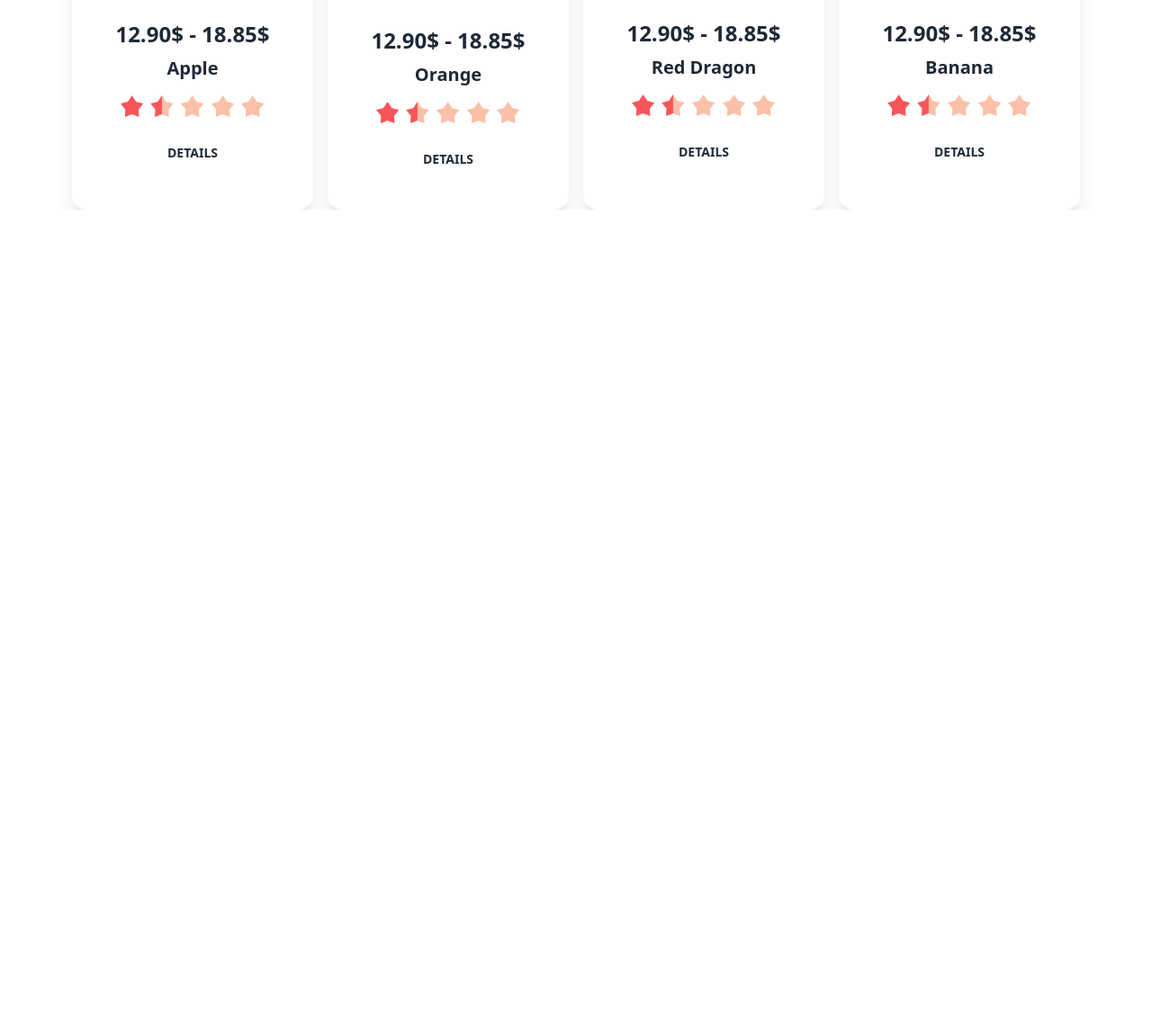
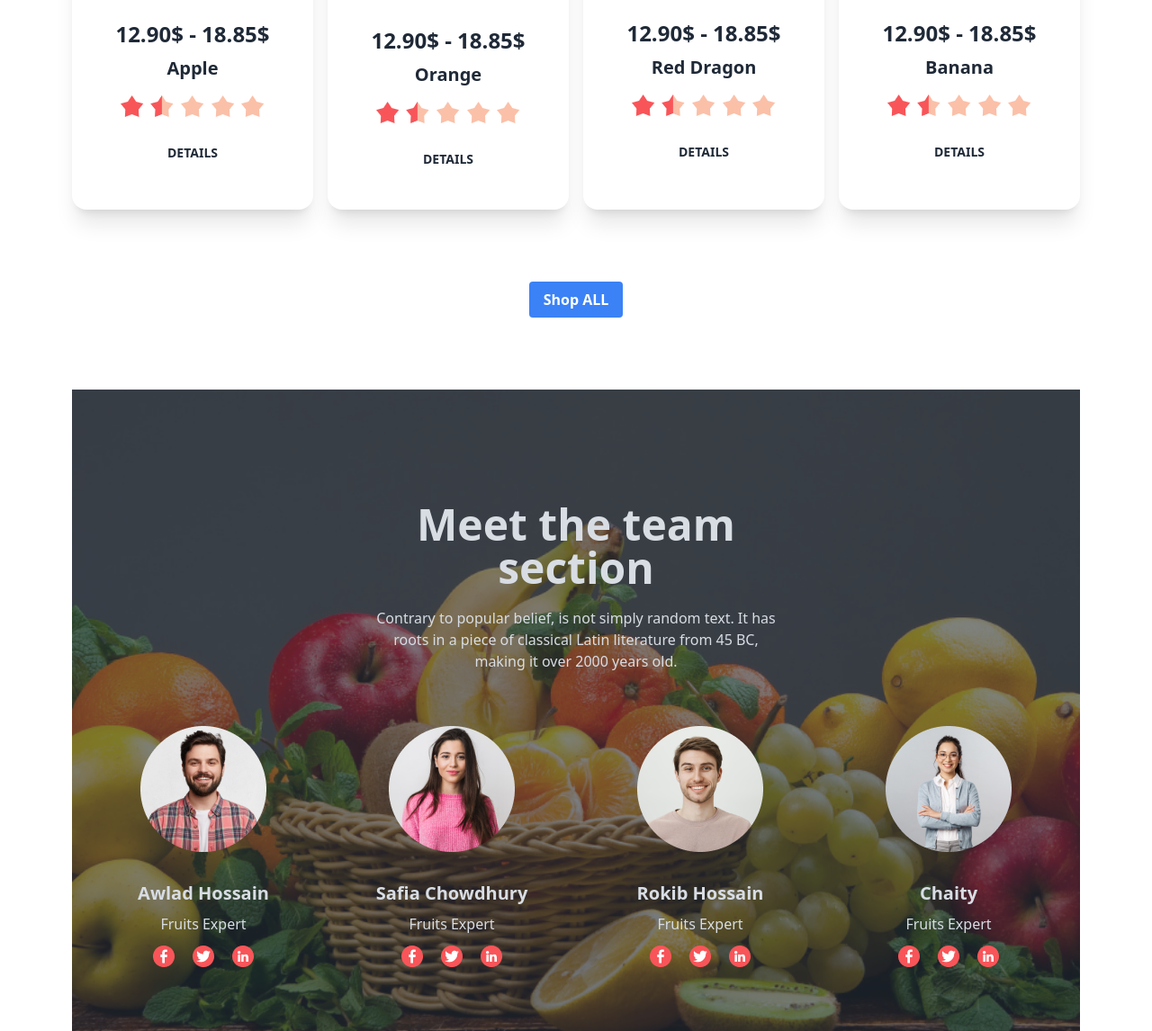
Before and after one commit to Julkarnayeen/fruit-brust-main, a plain HTML site: page index.html in a window 1280 px wide. Shown: the part 1421-2567 px from the top of the page at 90% size. Before the commit the page ends 1654 px from the top, so only its background shows below. Drawn offline with nearby package versions, Linux system fonts and the light colour scheme.

Commit message:
meet the team section update. vai ki j khusi lagtache moner moddhe ki bolbo.. but resposive hocche na

```diff
--- a/index.html
+++ b/index.html
@@ -176,7 +176,85 @@
             </div>
           </div>
         </div>
-
+        <!-- SHOP ALL BTN -->
+        <div class="flex justify-center items-center my-20">
+          <button class="bg-blue-500 hover:bg-blue-600 text-white font-bold py-2 px-4 rounded">
+              Shop ALL
+          </button>
+      </div>
+      <!-- Meet The Team Section -->
+      <div class="mx-20 my-10">
+        <div class="hero min-h-screen" style="background-image: url('./images/banner1.png');">
+          <div class="hero-overlay bg-opacity-60"></div>
+          <div class="hero-content text-center text-neutral-content">
+            <div class="max-w-md">
+              <h1 class="mb-5 text-5xl font-bold">Meet the team section</h1>
+              <p class="mb-5">Contrary to popular belief, is not simply random text. It has roots in a piece of classical Latin literature from 45 BC, making it over 2000 years old.</p>
+            <div class=" -mx-80 flex gap-4">
+              <!-- Member 1 -->
+              <div class="card w-96 bg-transparent">
+                <figure class="px-10 pt-10">
+                  <img src="./images/member1.png" alt="memvber" />
+                </figure>
+                <div class="card-body items-center text-center">
+                  <h2 class="card-title">Awlad Hossain</h2>
+                  <p>Fruits Expert</p>
+                  <div class="card-actions gap-5 mt-1">
+                    <img src="./images/facebook 1.png" alt="">
+                    <img src="./images/twitter (1) 1.png" alt="">
+                    <img src="./images/linkedin 1.png" alt="">
+                  </div>
+                </div>
+              </div>
+              <!-- Member 2 -->
+              <div class="card w-96 bg-transparent ">
+                <figure class="px-10 pt-10">
+                  <img src="./images/member2.png" alt="memvber" />
+                </figure>
+                <div class="card-body items-center text-center">
+                  <h2 class="card-title">Safia Chowdhury</h2>
+                  <p>Fruits Expert</p>
+                  <div class="card-actions gap-5 mt-1">
+                    <img src="./images/facebook 1.png" alt="">
+                    <img src="./images/twitter (1) 1.png" alt="">
+                    <img src="./images/linkedin 1.png" alt="">
+                  </div>
+                </div>
+              </div>
+              <!-- Member 3 -->
+              <div class="card w-96 bg-transparent">
+                <figure class="px-10 pt-10">
+                  <img src="./images/member3.png" alt="memvber" />
+                </figure>
+                <div class="card-body items-center text-center">
+                  <h2 class="card-title">Rokib Hossain</h2>
+                  <p>Fruits Expert</p>
+                  <div class="card-actions gap-5 mt-1">
+                    <img src="./images/facebook 1.png" alt="">
+                    <img src="./images/twitter (1) 1.png" alt="">
+                    <img src="./images/linkedin 1.png" alt="">
+                  </div>
+                </div>
+              </div>
+              <!-- Member 4 -->
+              <div class="card w-96 bg-transparent">
+                <figure class="px-10 pt-10">
+                  <img src="./images/member4.png" alt="memvber" />
+                </figure>
+                <div class="card-body items-center text-center">
+                  <h2 class="card-title">Chaity</h2>
+                  <p>Fruits Expert</p>
+                  <div class="card-actions gap-5 mt-1">
+                    <img src="./images/facebook 1.png" alt="">
+                    <img src="./images/twitter (1) 1.png" alt="">
+                    <img src="./images/linkedin 1.png" alt="">
+                  </div>
+                </div>
+              </div>
+            </div>
+          </div>
+        </div>
+      </div>
     <!-- MAIN AREA END -->
     <!-- FOOTER AREA START -->
 
```
Also changed, not shown: images/facebook 1.png (added), images/linkedin 1.png (added), images/twitter (1) 1.png (added).
